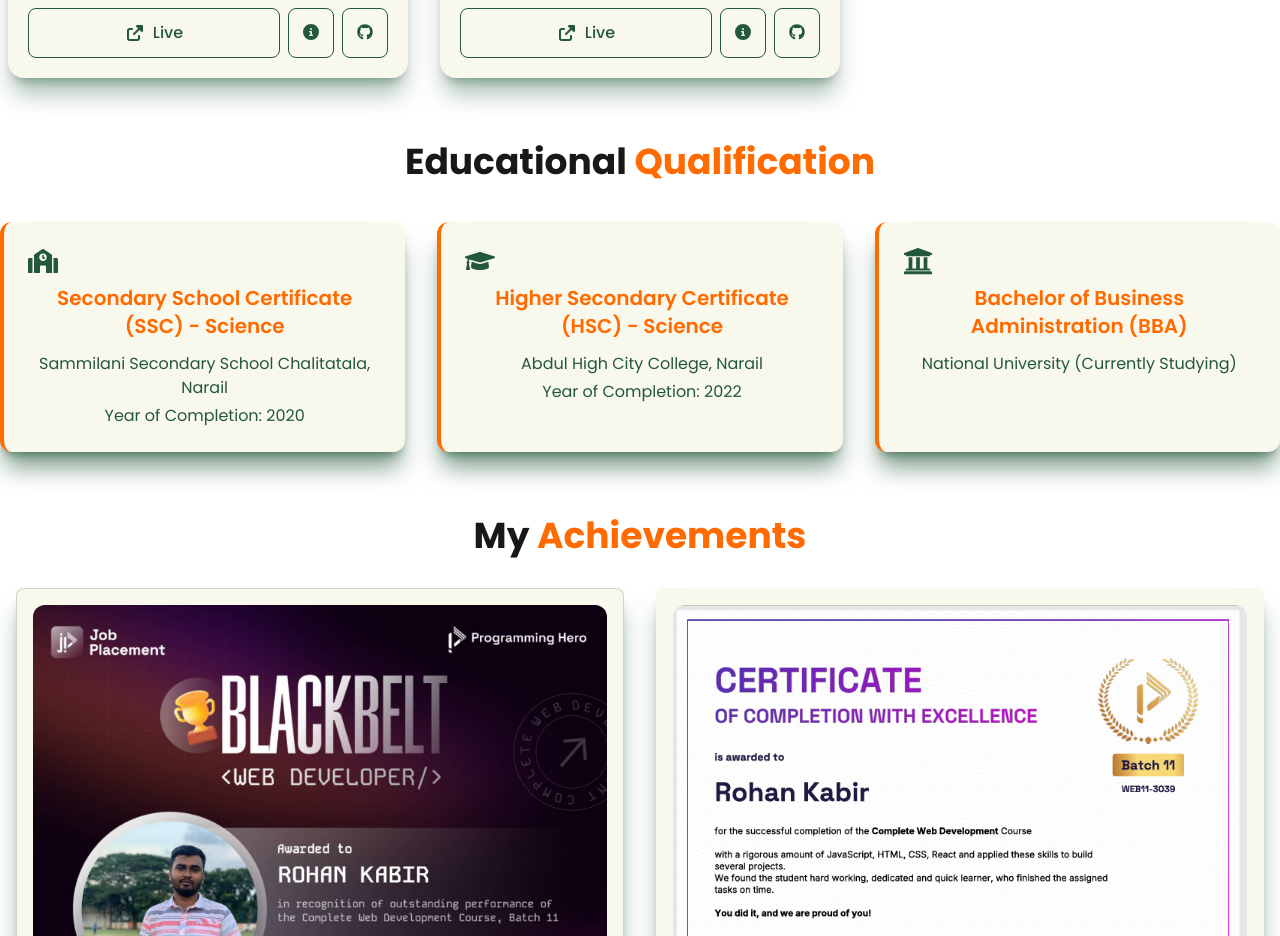
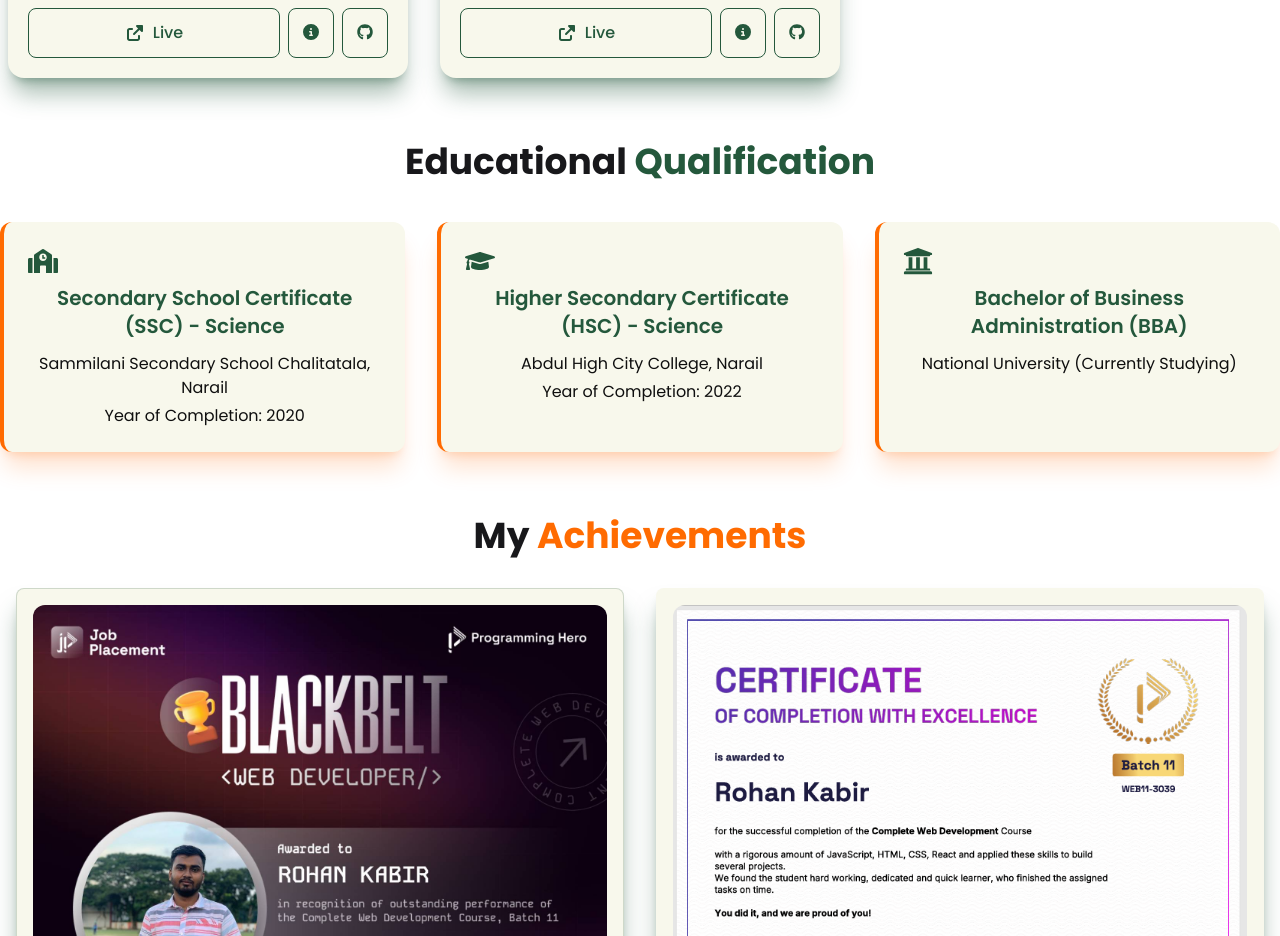
Before and after one commit to RohanR05/protfolio, a React (Vite) app: page / in a window 1280 px wide. Shown: the part 2960-3896 px from the top of the page. Built offline with nearby package versions, Linux system fonts and the light colour scheme.

Commit message:
education redesign

```diff
--- a/src/components/Home/Educaion/Education.jsx
+++ b/src/components/Home/Educaion/Education.jsx
@@ -36,26 +36,26 @@ const Education = () => {
   return (
     <section className="mx-auto">
       <h2 className="text-4xl font-bold mb-10 text-center">
-        Educational <span className="text-neutral">Qualification</span>
+        Educational <span className="text-primary">Qualification</span>
       </h2>
 
       <div className="grid grid-cols-1 lg:grid-cols-3 gap-8">
         {educations.map((edu, idx) => (
           <motion.div
             key={idx}
-            className="bg-secondary rounded-xl p-6 shadow-xl shadow-primary/60 text-center border-l-4 border-neutral hover:border-primary"
+            className="bg-secondary rounded-xl p-6 shadow-xl shadow-neutral/20 text-center border-l-4 border-neutral hover:border-primary"
             variants={cardVariants}
             initial="hidden"
             whileInView="visible"
             viewport={{ once: true }}
           >
             {edu.icon}
-            <h3 className="text-xl font-semibold mb-3 text-neutral">
+            <h3 className="text-xl font-semibold mb-3 text-primary">
               {edu.title}
             </h3>
-            <p className="text-primary mb-1">{edu.institution}</p>
+            <p className="text-info mb-1">{edu.institution}</p>
             {edu.year && (
-              <p className="text-primary">Year of Completion: {edu.year}</p>
+              <p className="text-info">Year of Completion: {edu.year}</p>
             )}
           </motion.div>
         ))}
```
